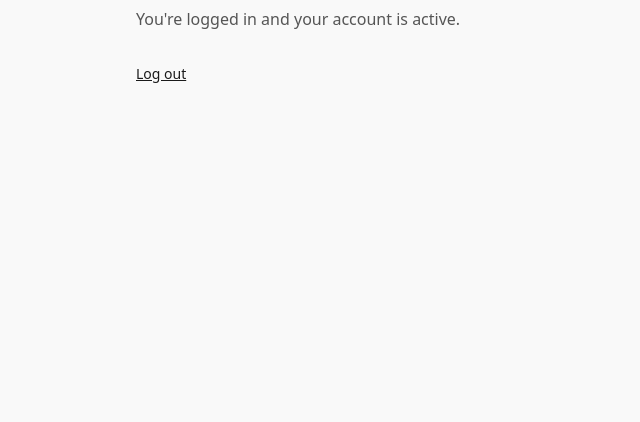
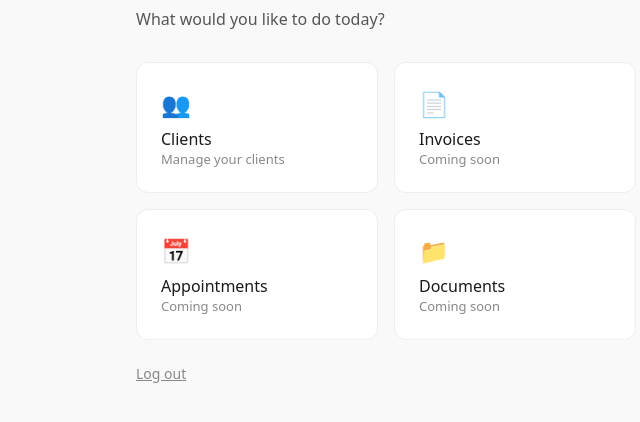
Before and after one commit to vedant10203040560708090100/sgts, a Django app: template Services/core/templates/core/dashboard.html in a window 1280 px wide. Shown: the part 153-575 px from the top of the page, without its empty margins (78-718 px from the left). Run offline with Django 5.2, Linux system fonts and the light colour scheme; the template is opened without the code that fills it, so the values that code supplies are empty.

Commit message:
update0.1

```diff
--- a/Services/core/templates/core/dashboard.html
+++ b/Services/core/templates/core/dashboard.html
@@ -3,7 +3,30 @@
 {% block content %}
 <div class="container">
     <h1 style="font-size: 28px; font-weight: 600; margin-bottom: 8px;">Welcome, {{ customer.firm_name }}</h1>
-    <p style="color: #555; margin-bottom: 32px;">You're logged in and your account is active.</p>
-    <a href="/logout/" style="font-size: 14px; color: #1a1a1a;">Log out</a>
+    <p style="color: #555; margin-bottom: 32px;">What would you like to do today?</p>
+    <div style="display: grid; grid-template-columns: repeat(2, 1fr); gap: 16px; max-width: 500px;">
+        <a href="/clients/" style="background: white; border: 1px solid #eee; border-radius: 12px; padding: 24px; text-decoration: none; color: #1a1a1a;">
+            <div style="font-size: 24px; margin-bottom: 8px;">👥</div>
+            <div style="font-weight: 500;">Clients</div>
+            <div style="font-size: 13px; color: #888;">Manage your clients</div>
+        </a>
+        <a href="#" style="background: white; border: 1px solid #eee; border-radius: 12px; padding: 24px; text-decoration: none; color: #1a1a1a;">
+            <div style="font-size: 24px; margin-bottom: 8px;">📄</div>
+            <div style="font-weight: 500;">Invoices</div>
+            <div style="font-size: 13px; color: #888;">Coming soon</div>
+        </a>
+        <a href="#" style="background: white; border: 1px solid #eee; border-radius: 12px; padding: 24px; text-decoration: none; color: #1a1a1a;">
+            <div style="font-size: 24px; margin-bottom: 8px;">📅</div>
+            <div style="font-weight: 500;">Appointments</div>
+            <div style="font-size: 13px; color: #888;">Coming soon</div>
+        </a>
+        <a href="#" style="background: white; border: 1px solid #eee; border-radius: 12px; padding: 24px; text-decoration: none; color: #1a1a1a;">
+            <div style="font-size: 24px; margin-bottom: 8px;">📁</div>
+            <div style="font-weight: 500;">Documents</div>
+            <div style="font-size: 13px; color: #888;">Coming soon</div>
+        </a>
+    </div>
+    <br>
+    <a href="/logout/" style="font-size: 14px; color: #888;">Log out</a>
 </div>
 {% endblock %}
--- a/Services/core/urls.py
+++ b/Services/core/urls.py
@@ -8,3 +8,5 @@ urlpatterns = [
     path('logout/', views.logout_view, name='logout'),
     path('contact/', views.contact, name='contact'),
 ]
+path('clients/', views.clients, name='clients'),
+path('clients/add/', views.add_client, name='add_client'),
```
Also changed, not shown: Services/core/admin.py (+6 -1 lines), Services/core/templates/core/add_client.html (+16 -0 lines), Services/core/templates/core/clients.html (+32 -0 lines), Services/core/views.py (+25 -1 lines).
